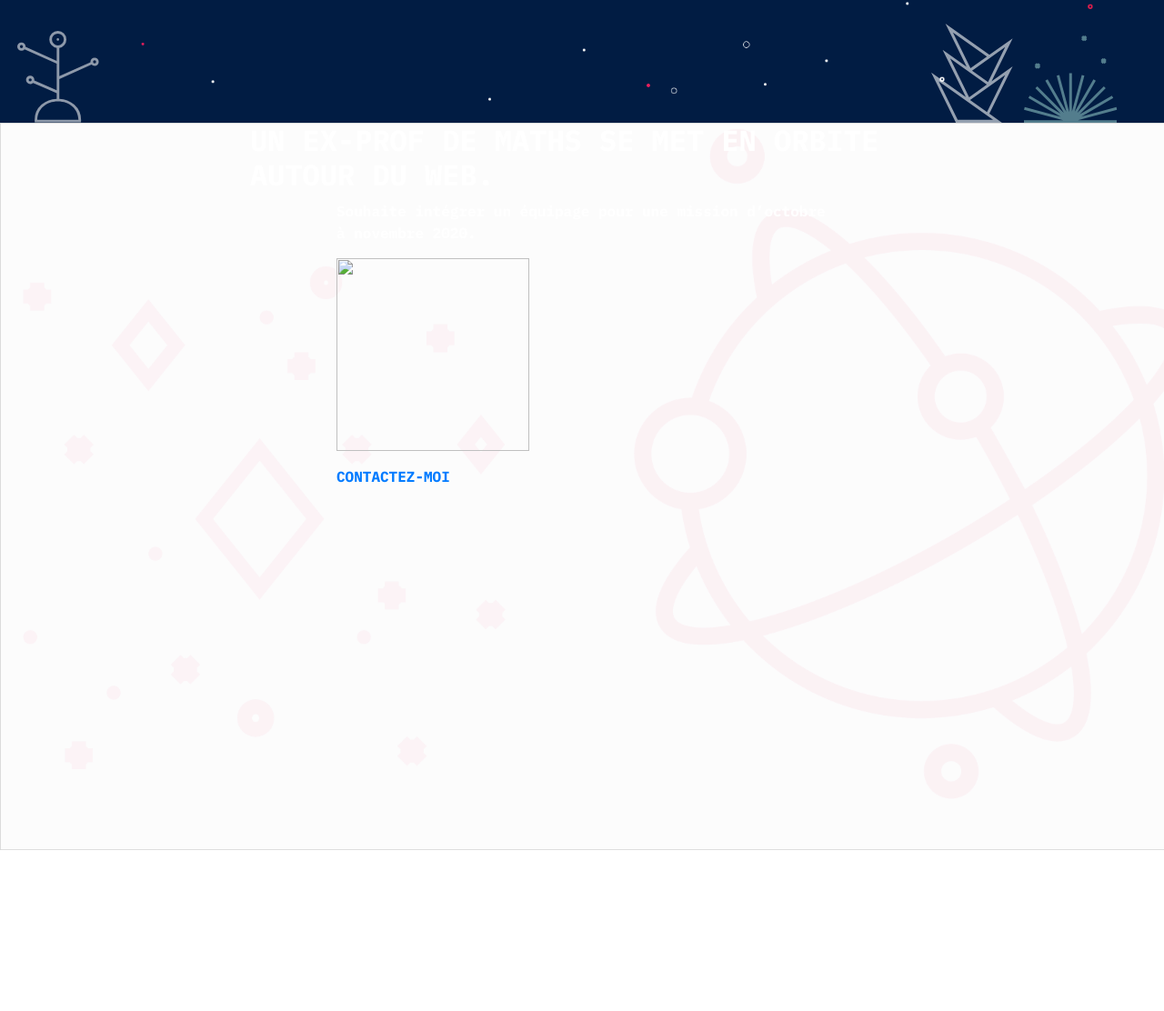
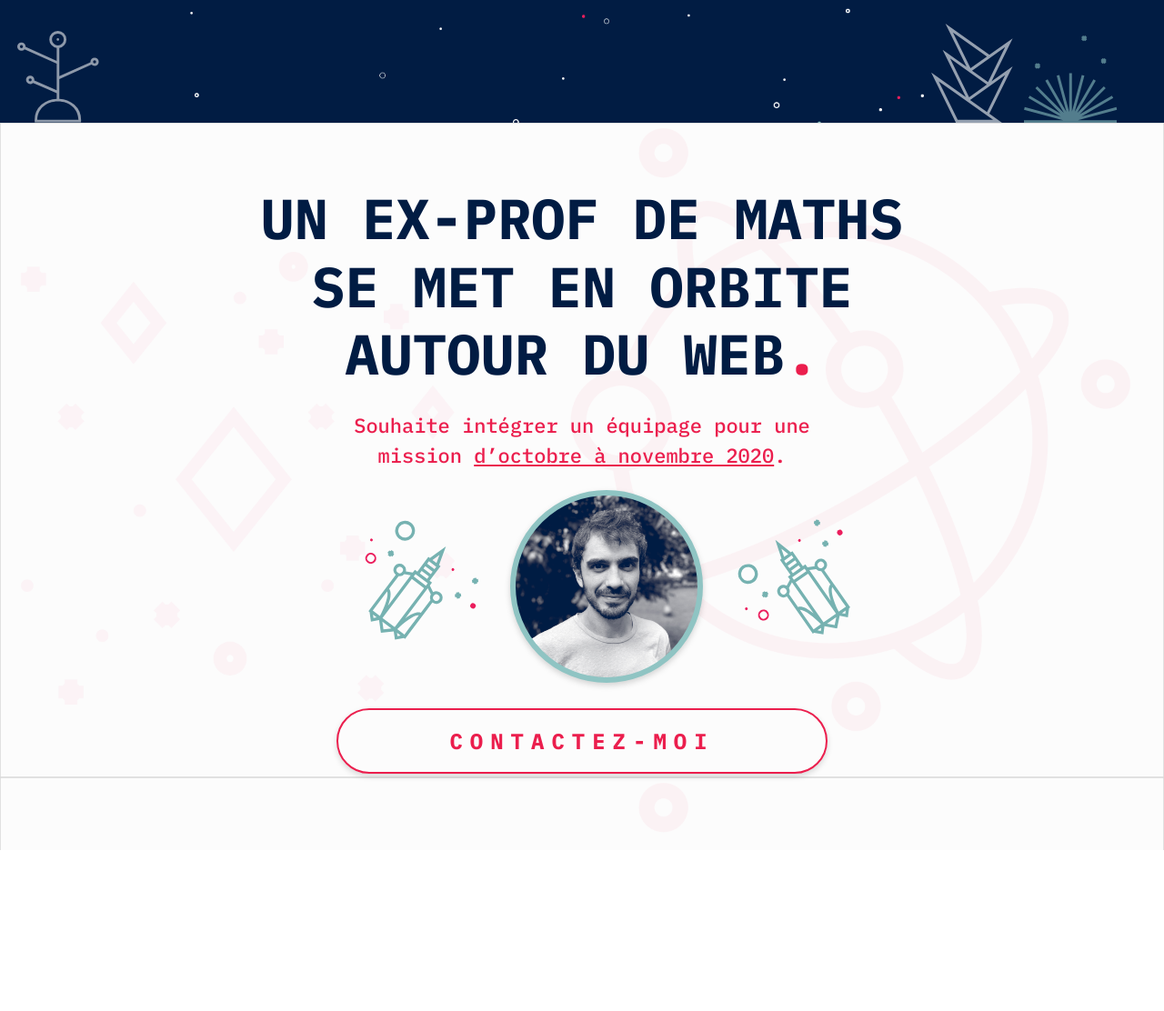
Before and after one commit to GuillaumePerbet/portfolio, a website: page index.html in a window 1280 px wide. Shown: the part 665-1777 px from the top of the page at 91% size. Drawn offline with nearby package versions, Linux system fonts and the light colour scheme; files that its build step writes are made by us from their sources.

Commit message:
about section

```diff
--- a/index.html
+++ b/index.html
@@ -12,16 +12,16 @@
 
     <!-- FIXED TOP BAR -->
     <div id="top-bar" class="container-fluid fixed-top">
-        <div class="row justify-content-between">
+        <div class="row">
 
             <!-- logo -->
-            <div class="col-2 d-flex justify-content-center">
-                <img src="media/logo.png" alt="lettre g et p arrondies et inclinées avec un effet d'épaisseur" width="123" height="85">
+            <div class="col-2 text-center">
+                <a href="#home"><img src="media/logo.png" alt="lettre g et p arrondies et inclinées avec un effet d'épaisseur" width="123" height="85"></a>
             </div>
 
             <!-- menu -->
-            <div class="col-2 d-flex justify-content-center">
-                <span class="d-flex justify-content-center align-items-center">
+            <div class="col-2 offset-8">
+                <span class="mx-auto d-flex justify-content-center align-items-center">
                     <svg xmlns="http://www.w3.org/2000/svg" width="53" height="31" viewBox="0 0 53 31"><g transform="translate(-1753 -130)"><rect width="53" height="5" rx="2.5" transform="translate(1753 130)" fill="#eb1e4d"/><rect width="53" height="5" rx="2.5" transform="translate(1753 143)" fill="#eb1e4d"/><rect width="53" height="5" rx="2.5" transform="translate(1753 156)" fill="#eb1e4d"/></g></svg>
                 </span>
             </div>
@@ -33,8 +33,8 @@
     <header id="home" class="container-fluid d-flex flex-column justify-content-center">
 
         <!-- title -->
-        <div class="row justify-content-center">
-            <h1 class="col-8">
+        <div class="row">
+            <h1 class="col-8 offset-2">
                 <span class="d-flex justify-content-between">
                     <span>G</span><span>U</span><span>I</span><span>L</span><span>L</span><span>A</span><span>U</span><span>M</span><span>E</span>
                 </span>
@@ -100,29 +100,36 @@
     <main>
 
         <!-- ABOUT -->
-        <section id="about" class="container-fluid">
+        <section id="about" class="container-fluid d-flex flex-column justify-content-center">
             <div class="container">
-                <header class="row justify-content-center">
-                    <div class="col-8">
-                        <h2>UN EX-PROF DE MATHS SE MET EN ORBITE AUTOUR DU WEB<span>.</span></h2>
+
+                <!-- title -->
+                <header class="row">
+                    <div class="col-8 offset-2">
+                        <h2 class="mb-4 text-center">UN EX-PROF DE MATHS SE MET EN ORBITE AUTOUR DU WEB<span class="red">.</span></h2>
                     </div>
                 </header>
 
-                <div class="row justify-content-center">
-                    <div class="col-6">
-                        <p>Souhaite intégrer un équipage pour une mission <strong>d’octobre à novembre 2020</strong>.</p>
+                <!-- status -->
+                <div class="row">
+                    <div class="col-6 offset-3">
+                        <p id="status" class="text-center">Souhaite intégrer un équipage pour une mission <strong>d’octobre à novembre 2020</strong>.</p>
                     </div>
                 </div>
 
-                <div class="row justify-content-center">
-                    <div class="col-6">
-                        <p><img src="" alt="" width="212" height="212"></p>
+                <!-- portrait -->
+                <div class="row">
+                    <div class="col-6 offset-3">
+                        <p id="portrait" class="d-flex justify-content-between align-items-center">
+                            <img class="mr-4 ml-4" src="media/portrait.png" alt="portrait de Guillaume Perbet" width="230" height="230">
+                        </p>
                     </div>
                 </div>
 
-                <footer class="row justify-content-center">
-                    <div class="col-6">
-                        <p><a href="#contact">CONTACTEZ-MOI</a></p>
+                <!-- button -->
+                <footer class="row">
+                    <div class="col-6 offset-3">
+                        <p class="text-center"><a class="w-100 py-3" href="#contact">CONTACTEZ-MOI</a></p>
                     </div>
                 </footer>
             </div>
--- a/style.scss
+++ b/style.scss
@@ -65,6 +65,15 @@ body>header, main>section, body>footer{
 	min-height: 100vh;
 }
 
+a{
+	color: inherit;
+
+	&:hover{
+		color: inherit;
+		text-decoration: none;
+	}
+}
+
 //TOP BAR_________________________________________
 #top-bar{
 	margin-top: 3rem;
@@ -74,15 +83,15 @@ body>header, main>section, body>footer{
 		height: 5.25rem;
 		width: 5.25rem;
 		border-radius: 100%;
-		flex-shrink: 0;
 		box-shadow: 0 3px 6px rgba(0,0,0,0.15);
+		cursor: pointer;
 	}
 }
 
 //HOME_____________________________________________
 #home{
 	background-image: url("media/home-bck.png");
-	background-size: auto 100%;
+	background-size: 100% auto;
 
 	h1{
 		@include size(144);
@@ -160,5 +169,45 @@ body>header, main>section, body>footer{
 //ABOUT__________________________________________________
 #about{
 	background-image: url("media/about-bck.png");
-	background-size: auto 100%;
+	background-size: 100% auto;
+
+	h2{
+		@include color('blue');
+		@include size(62);
+	}
+
+	p{
+		@include color('red');
+		@include size(22);
+
+		&#status{
+			font-family: 'IBM-Medium', sans-serif;
+
+			strong{//period
+				text-decoration: underline;
+				font-weight: normal;
+			}
+		}
+
+		&#portrait{
+
+			&::before{//icon
+				content: url('media/spaceship.svg');
+				transform: rotate(72deg);
+			}
+
+			&::after{//icon
+				content: url('media/spaceship.svg');
+			}
+		}
+
+		a{//contact button
+			display: inline-block;
+			@include size(24);
+			letter-spacing: 0.5rem;
+			border: 0.125rem solid map-get($colors, 'red' );
+			border-radius: 3rem;
+			box-shadow: 0 3px 6px rgba(0,0,0,0.15);
+		}
+	}
 }
```
Also changed, not shown: media/portrait.png (added), media/spaceship.svg (added).
